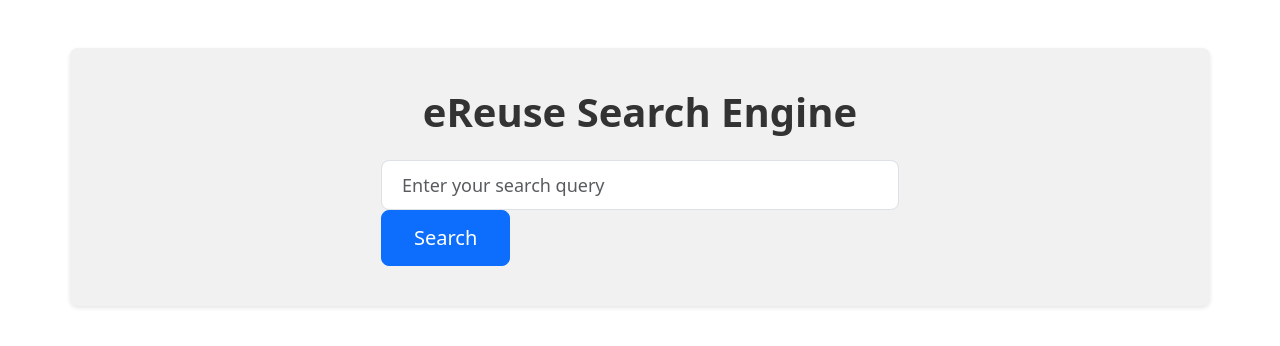
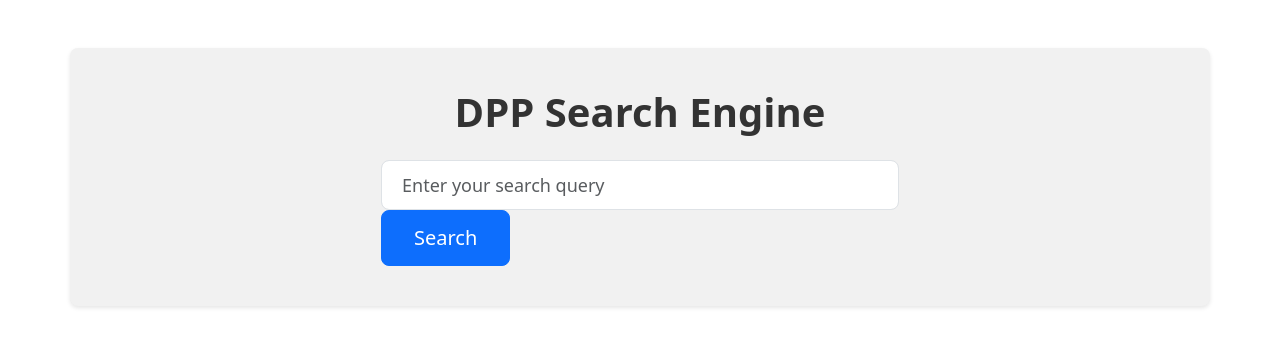
Before and after one commit to eReuse/IdHub, a React (Create React App) app in the folder searchEngine/: page / in a window 1280 px wide. Shown: the top 346 px of the page. Built offline with nearby package versions, Linux system fonts and the light colour scheme.

Commit message:
search: generalize from eReuse to DPP

```diff
--- a/searchEngine/src/SearchPage.js
+++ b/searchEngine/src/SearchPage.js
@@ -18,7 +18,7 @@
     <Container className="mt-5">
       <Row className="justify-content-center">
         <Col md={6}>
-          <h1 className="text-center mb-4">eReuse Search Engine</h1>
+          <h1 className="text-center mb-4">DPP Search Engine</h1>
           <Form onSubmit={handleSearch}>
             <Form.Group controlId="searchQuery">
               <Form.Control
```
